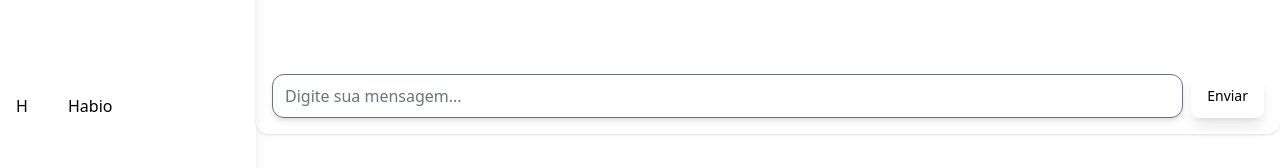
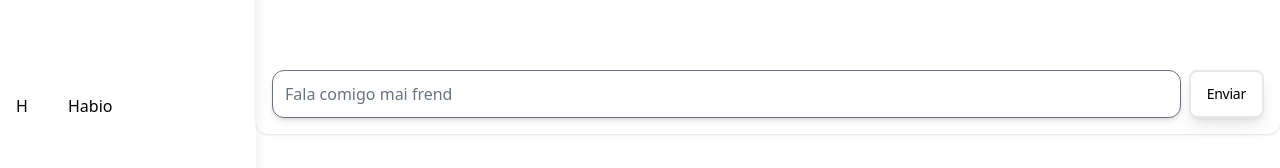
Before and after one commit to Gabrielloopes33/touch-web, a Next.js app: page /agents in a window 1280 px wide. Shown: the part 586-754 px from the top of the page. Built offline with nearby package versions, Linux system fonts and the light colour scheme.

Commit message:
botão e placeholder pra testar a api da openAI

```diff
--- a/components/agents/agents.tsx
+++ b/components/agents/agents.tsx
@@ -120,12 +120,12 @@ export default function Agents() {
       <form onSubmit={handleSend} className="flex gap-2">
         <input
           className="rounded-xl shadow-md input input-bordered flex-1"
-          placeholder="Digite sua mensagem..."
+          placeholder="Fala comigo mai frend"
           value={input}
           onChange={(e) => setInput(e.target.value)}
           disabled={loading}
         />
-        <button className="btn btn-primary" type="submit" disabled={!input.trim() || loading}>
+        <button className="btn btn-block btn-lg rounded-xl shadow-md transition-all duration-200 font-semibold text-base justify-start btn-outline btn-primary bg-white hover:bg-black hover:text-white border-2 border-primary" type="submit" disabled={!input.trim() || loading}>
           {loading ? 'Enviando...' : 'Enviar'}
         </button>
       </form>
--- a/package.json
+++ b/package.json
@@ -11,6 +11,7 @@
   "dependencies": {
     "@headlessui/react": "^2.0.4",
     "@heroicons/react": "^2.2.0",
+    "@modelcontextprotocol/sdk": "^1.12.3",
     "aos": "^3.0.0-beta.6",
     "daisyui": "^5.0.43",
     "i": "^0.3.7",
```
Also changed, not shown: 1 other file (tests, documents, lock files or other folders).
